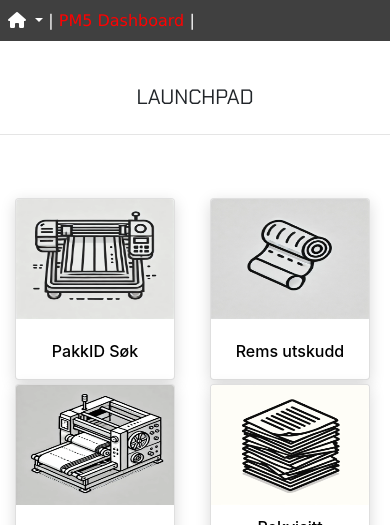
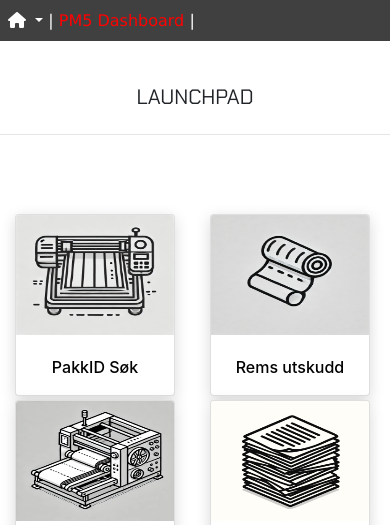
Before and after one commit to Hyssia/Pakk, a plain HTML site: page launchpad.html in a window 390 px wide. Shown: the top 525 px of the page. Drawn offline with nearby package versions, Linux system fonts and the light colour scheme; no server answers.

Commit message:
custom margin fix

```diff
--- a/style.css
+++ b/style.css
@@ -300,7 +300,7 @@ header .indexLogo {
     width: 10rem;
   }
   .custom-margin {
-    margin-top: -7rem !important;
+    margin-top: -6rem !important;
   }
   .indexTitle {
     margin-top: 1.2rem;
```
